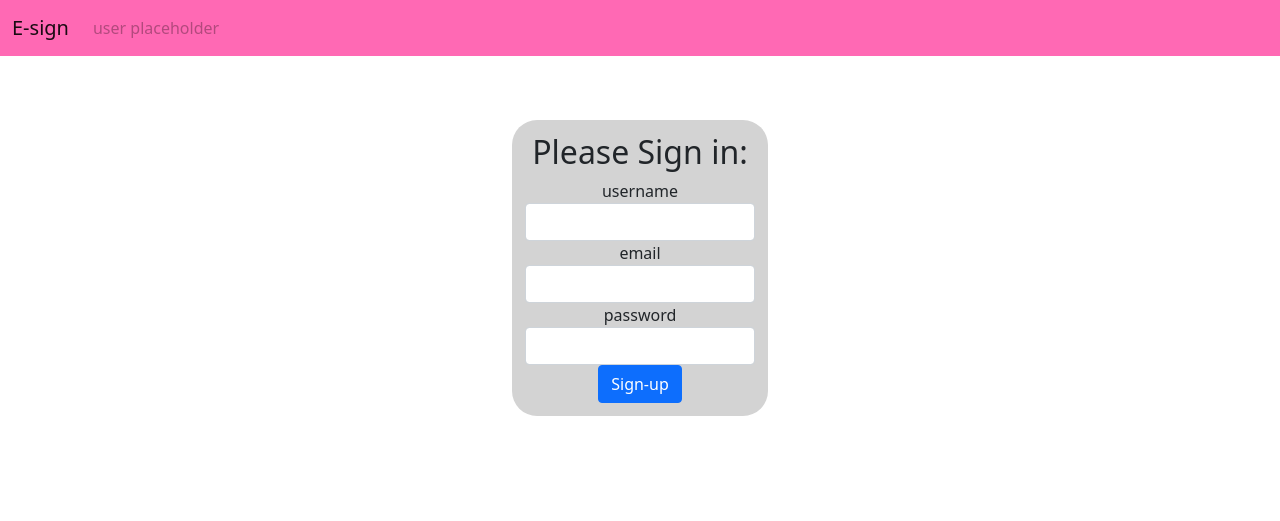
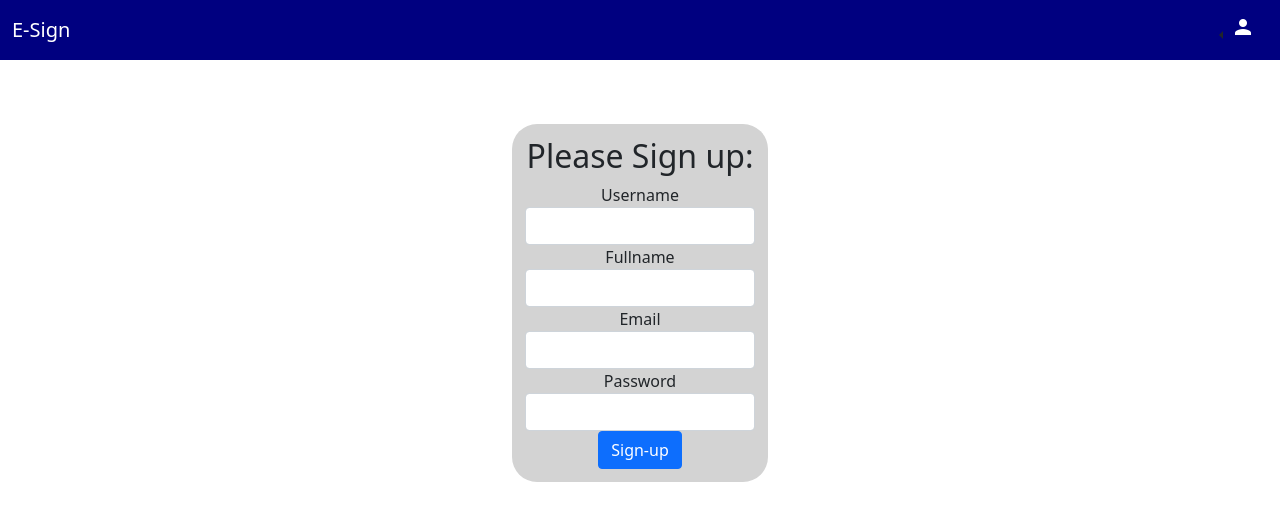
Before and after one commit to parzival0152/Final, a Flask app: page /signup in a window 1280 px wide. Shown: the top 521 px of the page. Run offline with Flask 2, Linux system fonts and the light colour scheme; some libraries are stand-ins or nearby versions.

Commit message:
cleaned up css and styling for site and navbar

```diff
--- a/app.py
+++ b/app.py
@@ -2,8 +2,8 @@ from flask import Flask, render_template, request, redirect, url_for
 from flask_sqlalchemy import SQLAlchemy
 from flask_bootstrap import Bootstrap
 from flask_wtf import FlaskForm
-from wtforms import StringField, PasswordField, BooleanField
-from wtforms.validators import InputRequired, Length, Email
+from wtforms import StringField, PasswordField, EmailField
+from wtforms.validators import InputRequired, Length
 
 
 
@@ -16,12 +16,12 @@ db = SQLAlchemy(app)
 class SigninForm(FlaskForm):
     username = StringField("username", validators=[InputRequired(),Length(min = 4, max= 30)])
     password = PasswordField("password", validators=[InputRequired(),Length(min=4,max=50)])
-    rememberme = BooleanField("remember me")
 
 class SignupForm(FlaskForm):
-    username = StringField("username", validators=[InputRequired(),Length(min = 4, max= 30)])
-    email = StringField("email", validators=[InputRequired(),Length(min = 4, max= 255),Email(message="invalid email")])
-    password = PasswordField("password", validators=[InputRequired(),Length(min=4,max=50)])
+    username = StringField("Username", validators=[InputRequired(),Length(min = 4, max= 30)])
+    fullname = StringField("Fullname", validators=[InputRequired(),Length(min = 4, max= 255)])
+    email = EmailField("Email", validators=[InputRequired(),Length(min = 4, max= 255)])
+    password = PasswordField("Password", validators=[InputRequired(),Length(min=4,max=50)])
 
 
 
@@ -65,13 +65,14 @@ def home():
 
 @app.route("/signin", methods = ['POST','GET'])
 def signin():
+    form = SigninForm()
     if request.method == 'POST':
         print(request.form)
-        return redirect(url_for("home"))
+        # return redirect(url_for("home"))
+        return render_template("signin.html",form = form,found = False)
 
     else:
-        form = SigninForm()
-        return render_template("signin.html",form = form)
+        return render_template("signin.html",form = form,found = True)
 
 
 @app.route("/signup", methods = ['POST','GET'])
@@ -80,17 +81,20 @@ def signup():
         Uname = request.form.get("username")
         email = request.form.get("email")
         password = request.form.get("password")
+        fullname = request.form.get("fullname")
 
         newuser = User(
             username = Uname,
             email = email,
             pwd = password,
-            fullName = "ya yeet"
+            fullName = fullname
         )
-
         db.session.add(newuser)
         db.session.commit()
-        return newuser.__repr__()
+
+        print(f"commited to database a new user: \n{newuser}\nRedirecting...")
+
+        return redirect(url_for("home"))
     else:
         form = SignupForm()
         return render_template("signup.html",form = form)
--- a/static/styles/base.css
+++ b/static/styles/base.css
@@ -1,3 +1,3 @@
-.user-only{
+.hidden{
     display: none;
 }
--- a/static/styles/index.css
+++ b/static/styles/index.css
@@ -1,7 +1,4 @@
-div.home {
+div.home{
     text-align: center;
+    padding-top: 5%;
 }
-
-.hidden{
-    display: none;
-}
--- a/templates/base.html
+++ b/templates/base.html
@@ -3,36 +3,50 @@
 
 <head>
 	<meta charset="UTF-8">
-	<script src="https://ajax.googleapis.com/ajax/libs/jquery/3.5.1/jquery.min.js"></script>
-	<link href="https://cdn.jsdelivr.net/npm/bootstrap@5.0.2/dist/css/bootstrap.min.css" rel="stylesheet"
-		integrity="sha384-EVSTQN3/azprG1Anm3QDgpJLIm9Nao0Yz1ztcQTwFspd3yD65VohhpuuCOmLASjC" crossorigin="anonymous">
-	<link rel="stylesheet" href="{{ url_for('static', filename='styles/index.css') }}">
+	<link href="https://cdn.jsdelivr.net/npm/bootstrap@5.1.3/dist/css/bootstrap.min.css" rel="stylesheet"
+		integrity="sha384-1BmE4kWBq78iYhFldvKuhfTAU6auU8tT94WrHftjDbrCEXSU1oBoqyl2QvZ6jIW3" crossorigin="anonymous">
+	<script src="https://cdn.jsdelivr.net/npm/bootstrap@5.1.3/dist/js/bootstrap.bundle.min.js"
+		integrity="sha384-ka7Sk0Gln4gmtz2MlQnikT1wXgYsOg+OMhuP+IlRH9sENBO0LRn5q+8nbTov4+1p"
+		crossorigin="anonymous"></script>
+	<script src="https://ajax.googleapis.com/ajax/libs/jquery/3.6.0/jquery.min.js"></script>
+	<link rel="stylesheet" href="{{ url_for('static', filename='styles/base.css') }}">
+	<link rel="stylesheet" href="https://fonts.googleapis.com/icon?family=Material+Icons">
 	{% block head %}
 	{% endblock %}
+
 </head>
 
 <body>
-	<nav class="navbar navbar-expand-lg navbar-light" style="background-color: hotpink;">
+	<nav class="navbar navbar-expand-lg navbar-dark" style="background-color: navy;">
 		<div class="container-fluid">
-			<a class="navbar-brand" href="/">E-sign</a>
+		  <a class="navbar-brand" href="/">E-Sign</a>
+		  <button class="navbar-toggler" type="button" data-bs-toggle="collapse" data-bs-target="#navbarSupportedContent" aria-controls="navbarSupportedContent" aria-expanded="false" aria-label="Toggle navigation">
+			<span class="navbar-toggler-icon"></span>
+		  </button>
+		  <div class="collapse navbar-collapse" id="navbarSupportedContent">
 			<ul class="navbar-nav me-auto mb-2 mb-lg-0">
-				<li class="nav-item">
-					<a class="nav-link disabled hidden" aria-current="page" href="/templates">My templates</a>
+				<li class="nav-item hidden">
+				  <a class="nav-link" href="/templates">My Templates</a>
 				</li>
-				<li class="nav-item">
-					<a class="nav-link disabled hidden" href="/forms">My forms</a>
+				<li class="nav-item hidden">
+				  <a class="nav-link" href="/forms">My Forms</a>
 				</li>
-				<li class="nav-item">
-					<a class="nav-link disabled" href="#">user placeholder</a>
-				</li>
-
 			</ul>
+			<div class="dropdown dropstart">
+				<button class="btn dropdown-toggle" type="button" id="dropdownMenuButton1"
+					data-bs-toggle="dropdown" aria-expanded="false">
+					<i class="material-icons" style="color:White">person</i>
+				</button>
+				<ul class="dropdown-menu " aria-labelledby="dropdownMenuButton1">
+					<li><a class="dropdown-item" href="/signin">Sign-In</a></li>
+					<li><a class="dropdown-item" href="/signup">Sign-Up</a></li>
+				</ul>
+			</div>
+		  </div>
 		</div>
-	</nav>
+	  </nav>
 	{% block body %}
 	{% endblock %}
-	<script src="https://cdn.jsdelivr.net/npm/@popperjs/core@2.10.2/dist/umd/popper.min.js" integrity="sha384-7+zCNj/IqJ95wo16oMtfsKbZ9ccEh31eOz1HGyDuCQ6wgnyJNSYdrPa03rtR1zdB" crossorigin="anonymous"></script>
-	<script src="https://cdn.jsdelivr.net/npm/bootstrap@5.1.3/dist/js/bootstrap.min.js" integrity="sha384-QJHtvGhmr9XOIpI6YVutG+2QOK9T+ZnN4kzFN1RtK3zEFEIsxhlmWl5/YESvpZ13" crossorigin="anonymous"></script>
 </body>
 
 </html>
--- a/templates/index.html
+++ b/templates/index.html
@@ -15,7 +15,5 @@
         This is the home page of the E-sign final project made by Ilay Tzuberi and Omri Baron <br>
         Sign in or Sign up to continue
     </p>
-    <a href="/signin"><strong>signin</strong></a><br>
-    <a href="/signup"><strong>signup</strong></a>
 </div>
 {% endblock %}
--- a/templates/signup.html
+++ b/templates/signup.html
@@ -2,7 +2,7 @@
 {% import "bootstrap/wtf.html" as wtf%}
 
 {% block head %}
-<title>Index</title>
+<title>Sign-Up</title>
 <!-- <script src="{{ url_for('static', filename='scripts/index.js') }}"></script> -->
 <link rel="stylesheet" href="{{ url_for('static', filename='styles/signup.css') }}">
 {% endblock %}
@@ -12,10 +12,11 @@
     <div class="form-wrapper">
     <form action="/signup" method="POST" class="form-signin">
         <h2 class="form-signin-heading">
-            Please Sign in:
+            Please Sign up:
         </h2>
         {{form.hidden_tag()}}
         {{wtf.form_field(form.username)}}
+        {{wtf.form_field(form.fullname)}}
         {{wtf.form_field(form.email)}}
         {{wtf.form_field(form.password)}}
         <button type="submit" class="btn btn-primary">Sign-up</button>
```
Also changed, not shown: templates/signin.html (+6 -2 lines), static/icons/user.svg (deleted), test.db.
